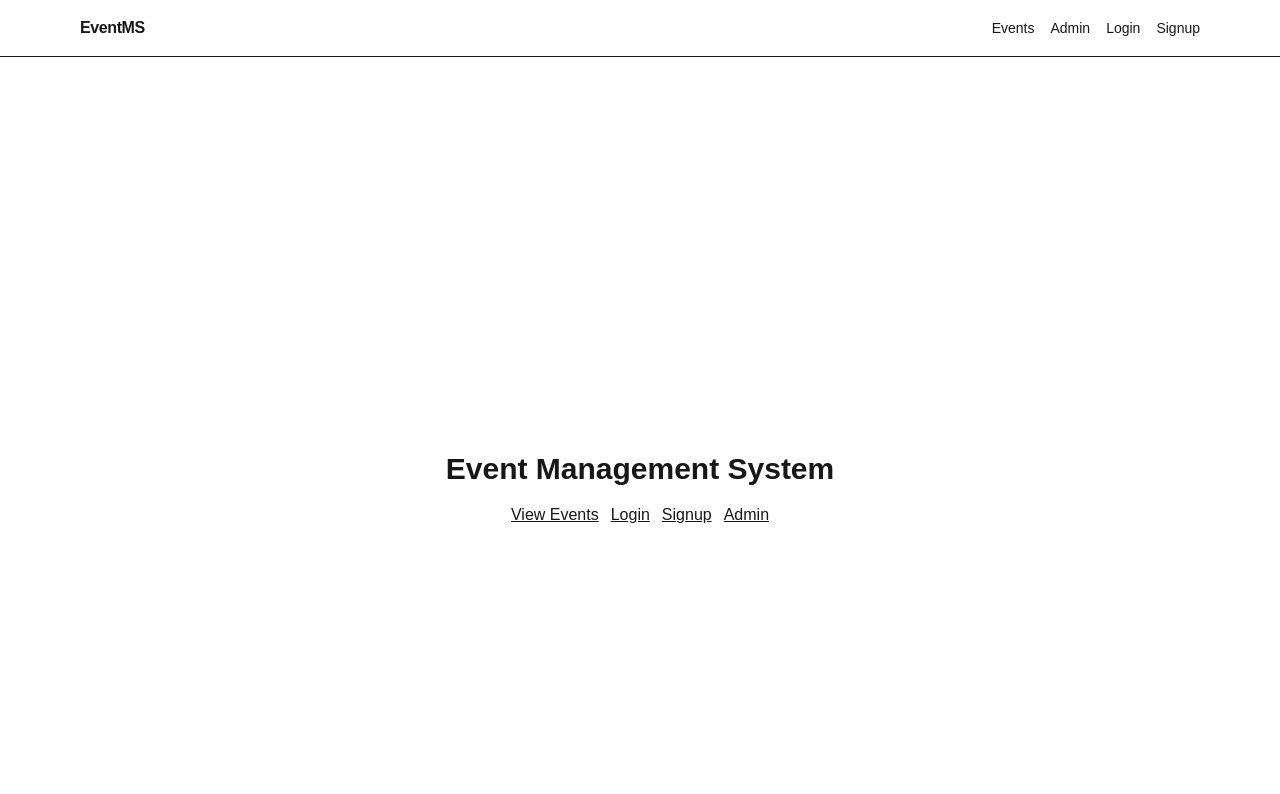
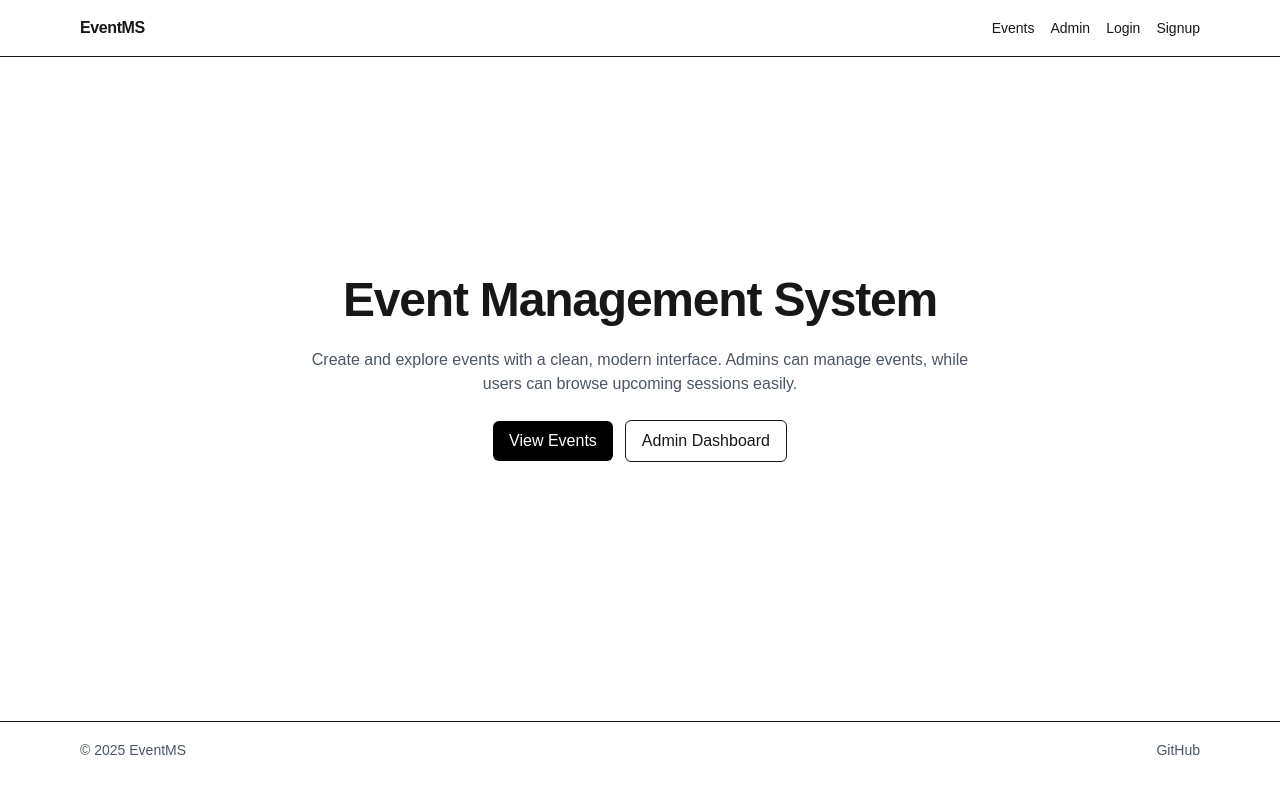
Before and after one commit to Ankitmohanty2/Event-Management-System, a Next.js app in the folder frontend/: page / in a window 1280 px wide. Shown: the top 794 px of the page. Built offline with nearby package versions, Linux system fonts and the light colour scheme.

Commit message:
frontend(ui): add Footer, EventCard, hero; refine layout and events grid

```diff
--- a/frontend/src/app/events/page.jsx
+++ b/frontend/src/app/events/page.jsx
@@ -1,5 +1,5 @@
 import { listEvents } from "@/lib/api";
-import { Card, CardHeader, CardContent } from "@/components/ui/Card";
+import EventCard from "@/components/EventCard";
 
 export default async function EventsPage() {
   const events = await listEvents();
@@ -9,20 +9,15 @@ export default async function EventsPage() {
         <h1 className="text-2xl font-semibold">Events</h1>
         <a className="text-sm underline" href="/admin">Admin</a>
       </div>
-      <div className="grid grid-cols-1 md:grid-cols-2 lg:grid-cols-3 gap-5">
-        {events.map((e) => (
-          <Card key={e.id}>
-            <CardHeader>{e.title}</CardHeader>
-            <CardContent>
-              {e.image_url ? (
-                <img src={e.image_url} alt={e.title} className="w-full h-40 object-cover rounded" />
-              ) : null}
-              <div className="text-xs text-gray-500">{e.date} at {e.time}</div>
-              {e.description && <p>{e.description}</p>}
-            </CardContent>
-          </Card>
-        ))}
-      </div>
+      {events.length === 0 ? (
+        <p className="text-gray-600">No events yet. Admins can create events from the dashboard.</p>
+      ) : (
+        <div className="grid grid-cols-1 md:grid-cols-2 lg:grid-cols-3 gap-5">
+          {events.map((e) => (
+            <EventCard key={e.id} event={e} />
+          ))}
+        </div>
+      )}
     </div>
   );
 }
--- a/frontend/src/app/layout.tsx
+++ b/frontend/src/app/layout.tsx
@@ -1,5 +1,6 @@
 import "./globals.css";
 import Navbar from "@/components/Navbar";
+import Footer from "@/components/Footer";
 
 export const metadata = {
   title: "Event Management System",
@@ -11,9 +12,10 @@ export default function RootLayout({ children }) {
     <html lang="en">
       <body className="antialiased">
         <Navbar />
-        <main className="max-w-6xl mx-auto px-4 py-8">
+        <main className="max-w-6xl mx-auto px-4 py-8 min-h-[70vh]">
           {children}
         </main>
+        <Footer />
       </body>
     </html>
   );
--- a/frontend/src/app/page.tsx
+++ b/frontend/src/app/page.tsx
@@ -1,12 +1,11 @@
 export default function Home() {
   return (
-    <div className="min-h-screen p-6 flex flex-col items-center justify-center space-y-4">
-      <h1 className="text-3xl font-semibold">Event Management System</h1>
-      <div className="flex gap-3">
-        <a className="underline" href="/events">View Events</a>
-        <a className="underline" href="/login">Login</a>
-        <a className="underline" href="/signup">Signup</a>
-        <a className="underline" href="/admin">Admin</a>
+    <div className="min-h-[70vh] flex flex-col items-center justify-center text-center gap-6">
+      <h1 className="text-4xl md:text-5xl font-semibold tracking-tight">Event Management System</h1>
+      <p className="max-w-2xl text-gray-600">Create and explore events with a clean, modern interface. Admins can manage events, while users can browse upcoming sessions easily.</p>
+      <div className="flex flex-wrap items-center justify-center gap-3">
+        <a className="px-4 py-2 rounded-md bg-black text-white" href="/events">View Events</a>
+        <a className="px-4 py-2 rounded-md border" href="/admin">Admin Dashboard</a>
       </div>
     </div>
   );
--- /dev/null
+++ b/frontend/src/components/EventCard.jsx
@@ -0,0 +1,16 @@
+import { Card, CardHeader, CardContent } from "@/components/ui/Card";
+
+export default function EventCard({ event }) {
+  return (
+    <Card>
+      <CardHeader>{event.title}</CardHeader>
+      <CardContent>
+        {event.image_url ? (
+          <img src={event.image_url} alt={event.title} className="w-full h-40 object-cover rounded" />
+        ) : null}
+        <div className="text-xs text-gray-500">{event.date} at {event.time}</div>
+        {event.description && <p>{event.description}</p>}
+      </CardContent>
+    </Card>
+  );
+}
--- /dev/null
+++ b/frontend/src/components/Footer.jsx
@@ -0,0 +1,12 @@
+export default function Footer() {
+  return (
+    <footer className="border-t mt-10">
+      <div className="max-w-6xl mx-auto px-4 h-14 flex items-center justify-between text-sm text-gray-600">
+        <p>© {new Date().getFullYear()} EventMS</p>
+        <div className="flex gap-3">
+          <a href="https://github.com/Ankitmohanty2/Event-Management-System" className="hover:underline">GitHub</a>
+        </div>
+      </div>
+    </footer>
+  );
+}
```
